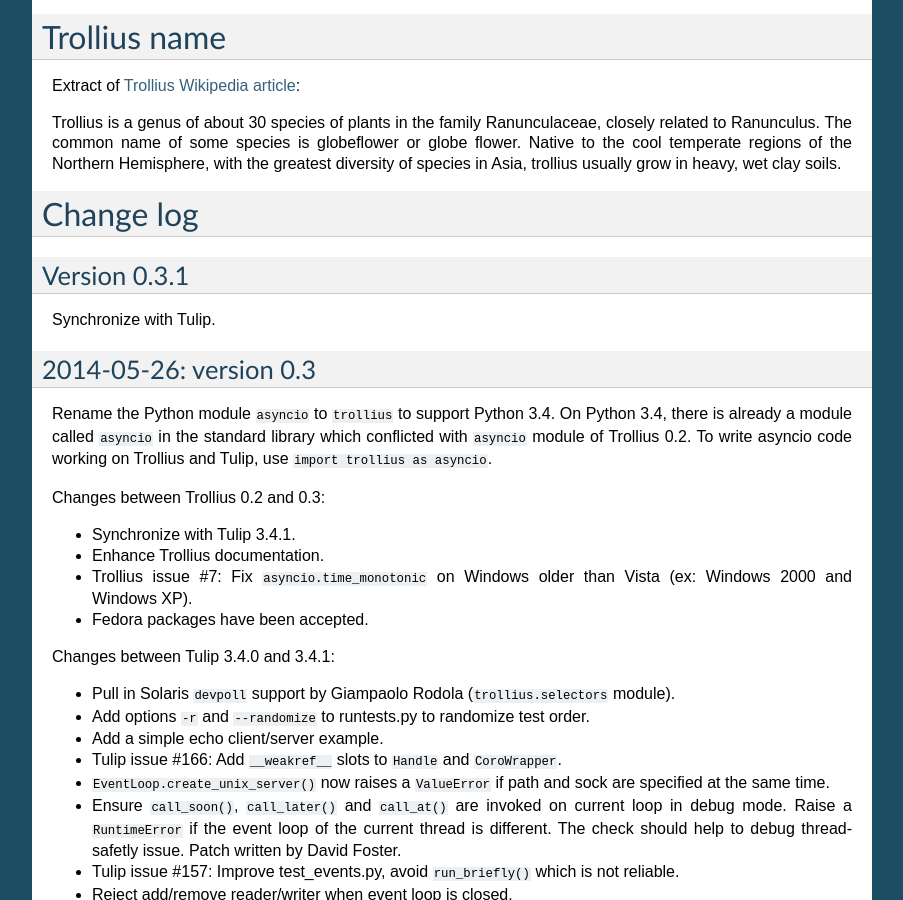
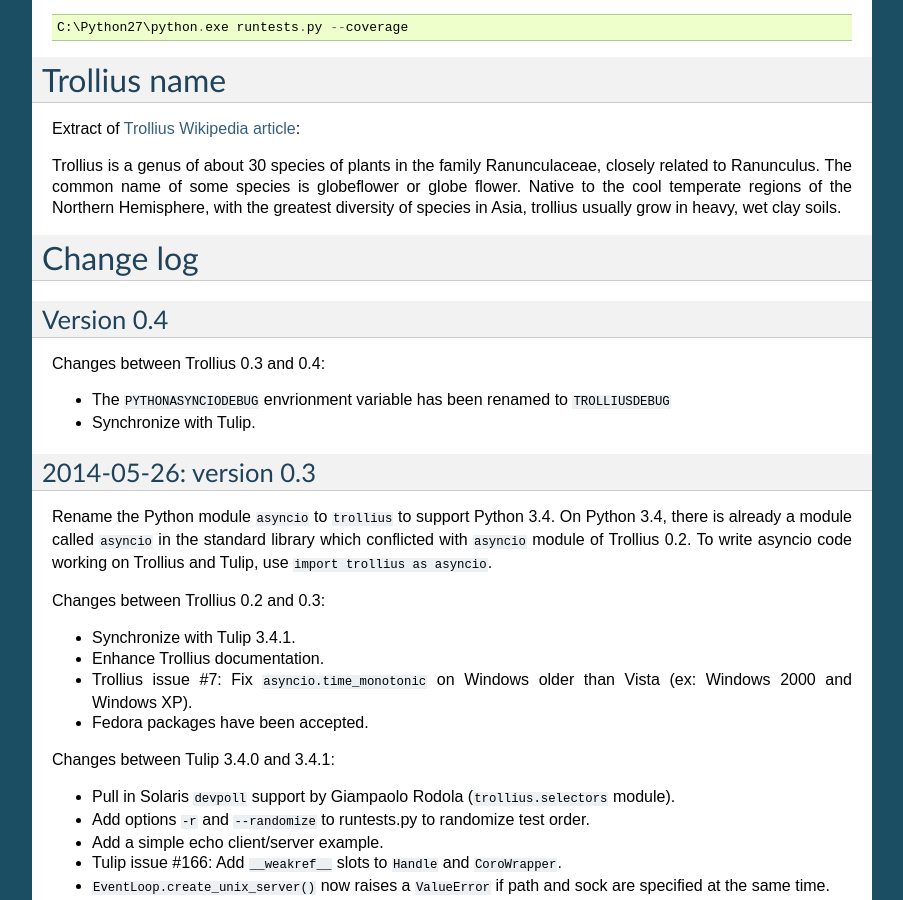
Before and after one commit to openstack-archive/deb-python-trollius, a Sphinx documentation site: the page built from doc/index.rst, in a window 1280 px wide and 900 px high, scrolled down 5687 px. Shown: the whole window, without its empty margins (198-1101 px from the left). Built offline with Sphinx 7.4.7, drawn with Linux system fonts in a browser that asks for light colours; some of the changed text lies outside the part shown.

Commit message:
Rename PYTHONASYNCIODEBUG envrionment variable to TROLLIUSDEBUG
Set also the version to 0.4

```diff
--- a/doc/conf.py
+++ b/doc/conf.py
@@ -48,7 +48,7 @@ copyright = u'2014, Victor Stinner'
 # built documents.
 #
 # The short X.Y version.
-version = release = '0.3.1'
+version = release = '0.4'
 
 # The language for content autogenerated by Sphinx. Refer to documentation
 # for a list of supported languages.
--- a/doc/index.rst
+++ b/doc/index.rst
@@ -216,6 +216,8 @@ asyncio: the asyncio event loop explicit rejects coroutines using ``yield``
 Other differences
 -----------------
 
+* Trollius uses the ``TROLLIUSDEBUG`` envrionment variable instead of
+  the ``PYTHONASYNCIODEBUG`` envrionment variable
 * On Python 2.7, ``asyncio.SSLContext`` has less features than the
   ``ssl.SSLContext`` of Python 3.3: no options, verify_mode is set to
   ``CERT_NONE`` and cannot be modified, no set_default_verify_paths() method,
@@ -378,10 +380,15 @@ grow in heavy, wet clay soils.
 Change log
 ==========
 
-Version 0.3.1
--------------
+Version 0.4
+-----------
 
-Synchronize with Tulip.
+Changes between Trollius 0.3 and 0.4:
+
+* The ``PYTHONASYNCIODEBUG`` envrionment variable has been renamed to
+  ``TROLLIUSDEBUG``
+* Synchronize with Tulip.
+
 
 2014-05-26: version 0.3
 -----------------------
--- a/setup.py
+++ b/setup.py
@@ -42,7 +42,7 @@ if sys.version_info < (3,):
 
 install_options = {
     "name": "trollius",
-    "version": "0.3.1",
+    "version": "0.4",
     "license": "Apache License 2.0",
     "author": 'Victor Stinner',
     "author_email": 'victor.stinner@gmail.com',
```
Also changed, not shown: 2 other files.
